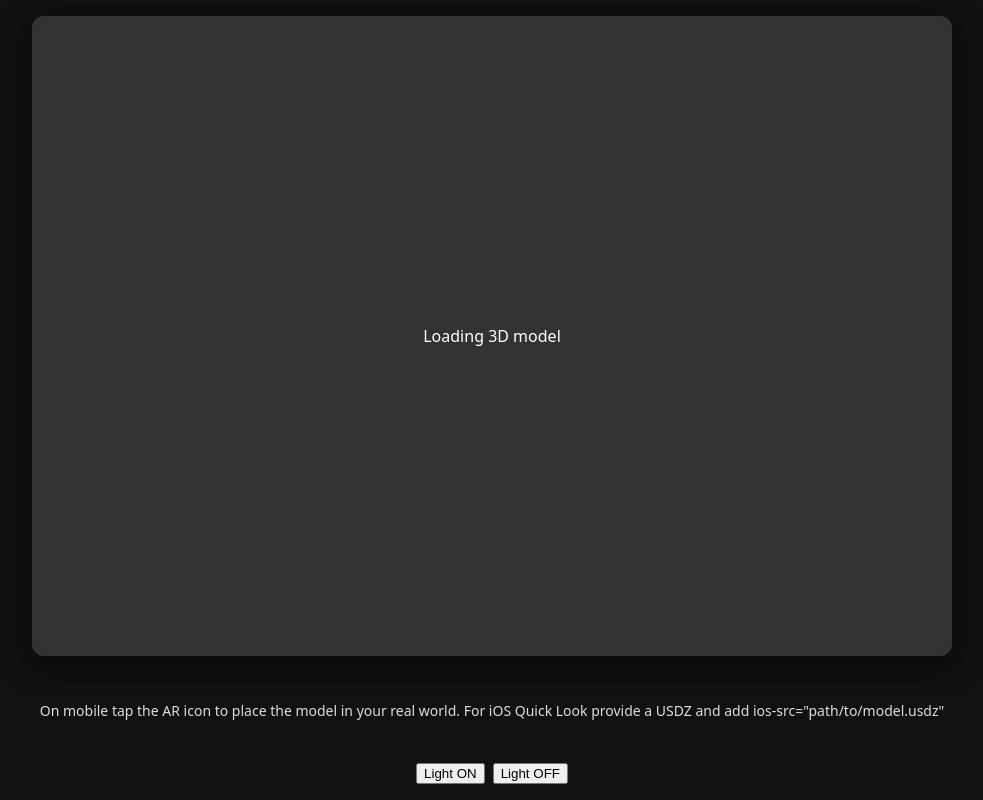
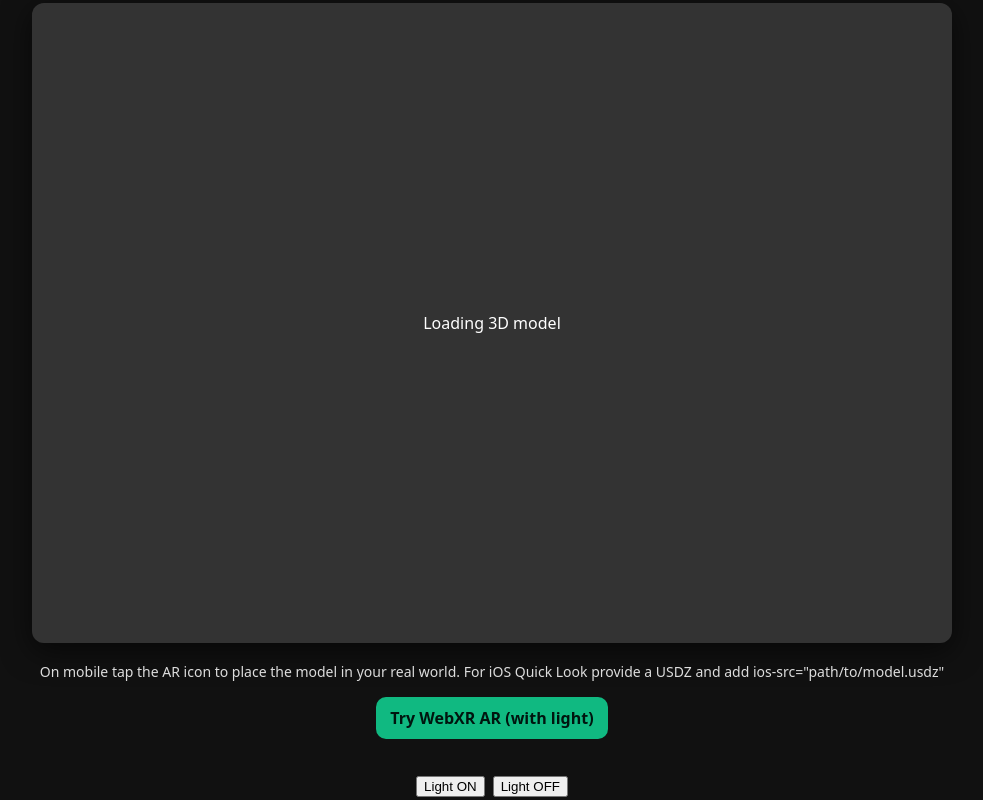
Before and after one commit to mgb111/led-light-ar, a plain HTML site: page index.html in a window 1280 px wide. Shown: the whole page, without its empty margins (148-1131 px from the left). Drawn offline with nearby package versions, Linux system fonts and the light colour scheme.

Commit message:
Update index.html

```diff
--- a/index.html
+++ b/index.html
@@ -91,6 +91,10 @@
     On mobile tap the AR icon to place the model in your real world. For iOS Quick Look provide a USDZ and add ios-src="path/to/model.usdz"
   </div>
 
+  <div style="display:flex; justify-content:center; margin:10px 0 20px;">
+    <a href="./ar.html" target="_blank" rel="noopener" style="background:#10b981; color:#00150f; padding:10px 14px; border-radius:10px; font-weight:600; text-decoration:none;">Try WebXR AR (with light)</a>
+  </div>
+
   <div id="light-controls" style="display:flex; gap:8px; justify-content:center; margin-top:10px;">
     <button id="light-on">Light ON</button>
     <button id="light-off">Light OFF</button>
```
